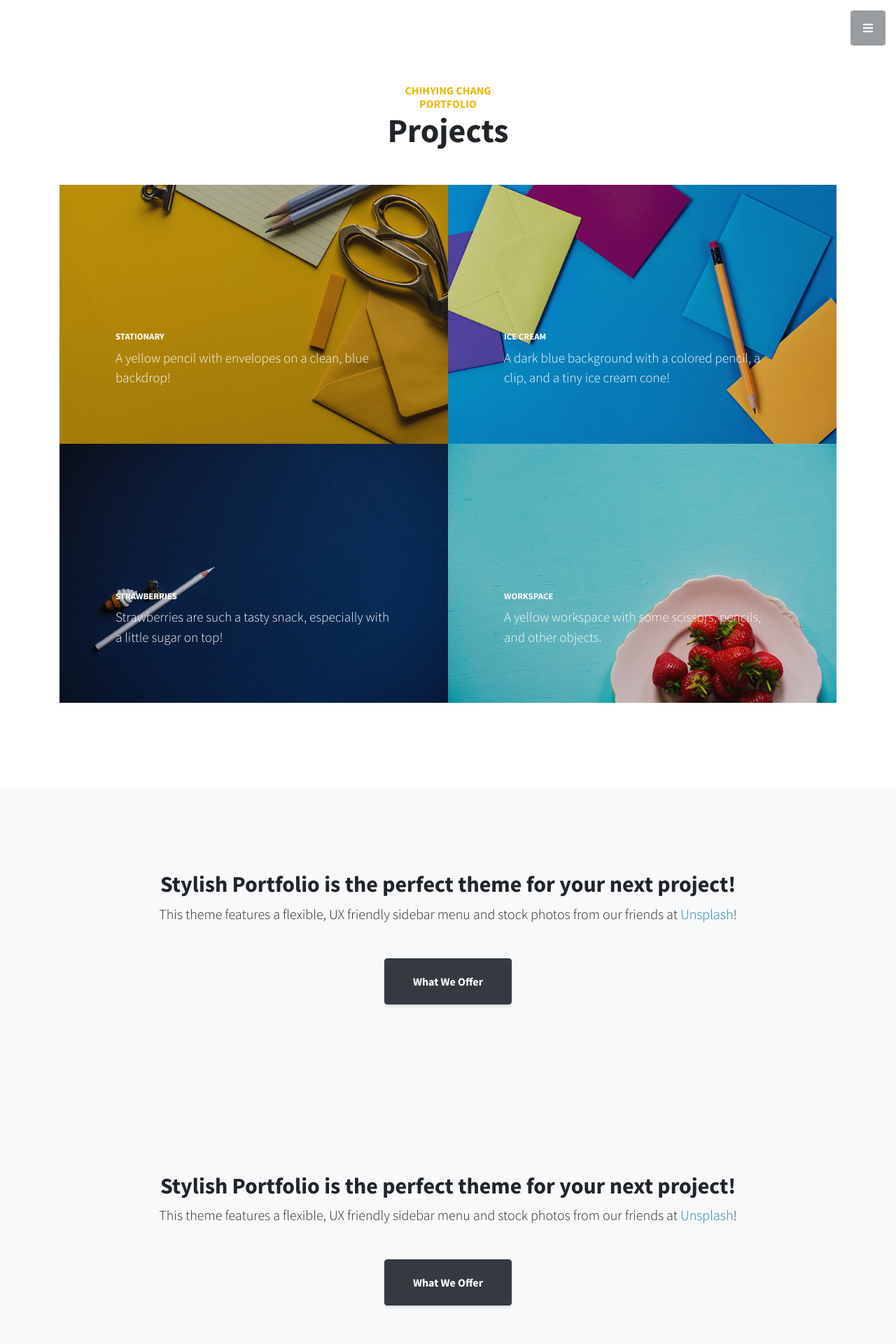
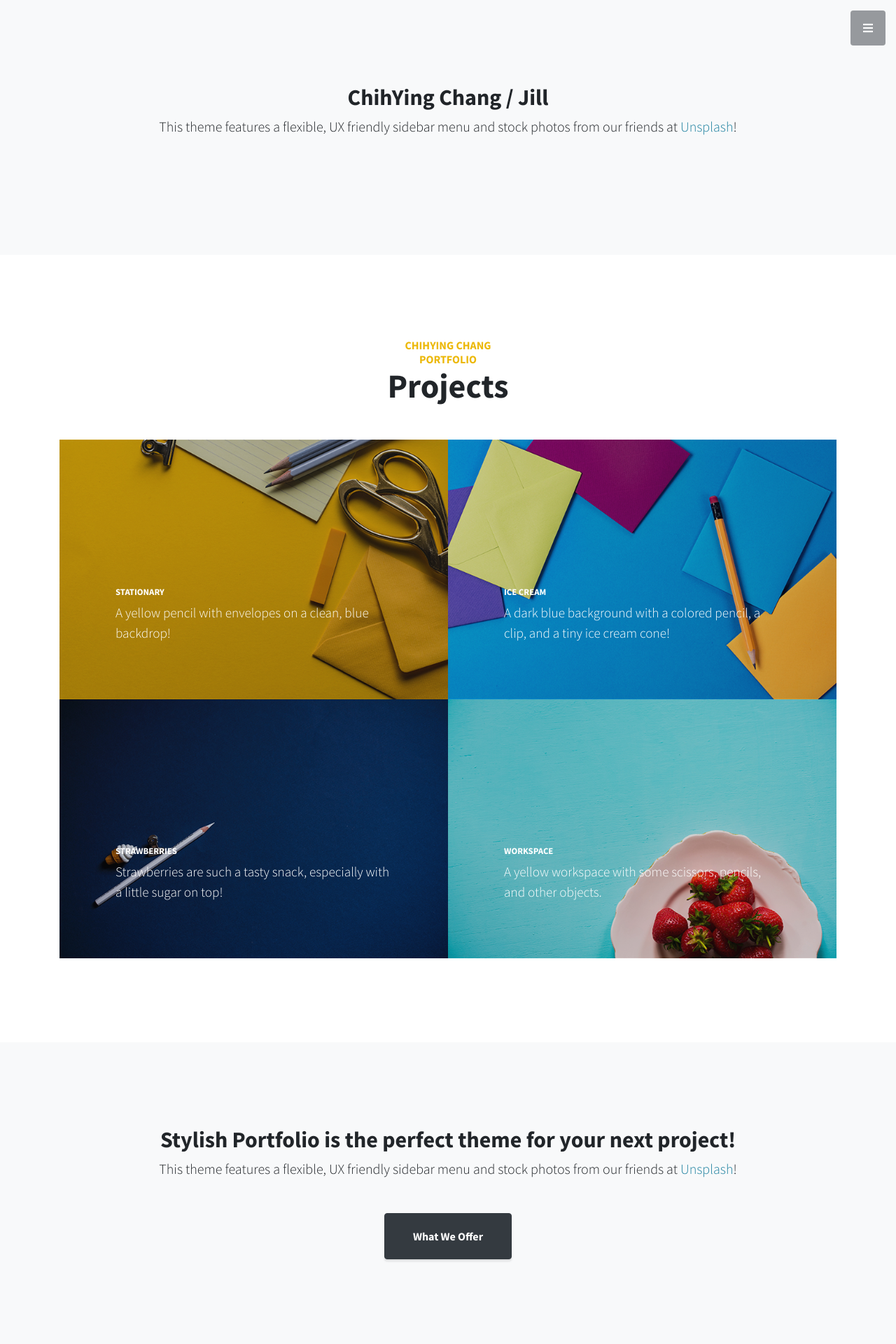
Before and after one commit to Chih-Ying/Portfolio-Website, a Django app: page /portfolio/ in a window 1280 px wide. Shown: the top 1920 px of the page at 70% size. Run offline with Django 3.2, Linux system fonts and the light colour scheme; some libraries are stand-ins or nearby versions.

Commit message:
1. add About myself 2. add submenu 3. apply js-scroll-triggrt

```diff
--- a/mysite/portfolio/templates/home.html
+++ b/mysite/portfolio/templates/home.html
@@ -34,19 +34,40 @@
               <nav id="sidebar-wrapper">
                 <ul class="sidebar-nav">
                   <li class="sidebar-brand">
-                    <a class="js-scroll-trigger" href="#page-top">Start Bootstrap</a>
+                    <a class="js-scroll-trigger" href="#page-top">Jill's Portfolio</a>
                   </li>
                   <li class="sidebar-nav-item">
                     <a class="js-scroll-trigger" href="#about">About</a>
                   </li>
                   <li class="sidebar-nav-item">
-                    <a class="js-scroll-trigger" href="#portfolio">Portfolio</a>
+                      <a class="js-scroll-trigger" href="#portfolio">Portfolio</a>
+                        <div class="ml-3">
+                          <a class="js-scroll-trigger" href="#project1">Project 1</a>
+                          <a class="js-scroll-trigger" href="#project2">Project 2</a>
+                          <a class="js-scroll-trigger" href="#project3">Project 3</a>
+                          <a class="js-scroll-trigger" href="#project4">Project 4</a>
+                        </div>
                   </li>
                   <li class="sidebar-nav-item">
                     <a class="js-scroll-trigger" href="#contact">Contact</a>
                   </li>
                 </ul>
               </nav>
+
+
+    <!-- About -->
+    <section class="content-section bg-light" id="about">
+      <div class="container text-center">
+        <div class="row">
+          <div class="col-lg-10 mx-auto">
+            <h2>ChihYing Chang / Jill</h2>
+            <p class="lead mb-5">This theme features a flexible, UX friendly sidebar menu and stock photos from our friends at
+              <a href="https://unsplash.com/">Unsplash</a>!</p>
+
+          </div>
+        </div>
+      </div>
+    </section>
 
      <!-- Portfolio -->
      <section class="content-section" id="portfolio">
@@ -190,7 +211,6 @@
                   </a>
                 </li>
               </ul>
-              <p class="text-muted small mb-0">Copyright &copy; Your Website 2018</p>
             </div>
           </footer>
 
```
